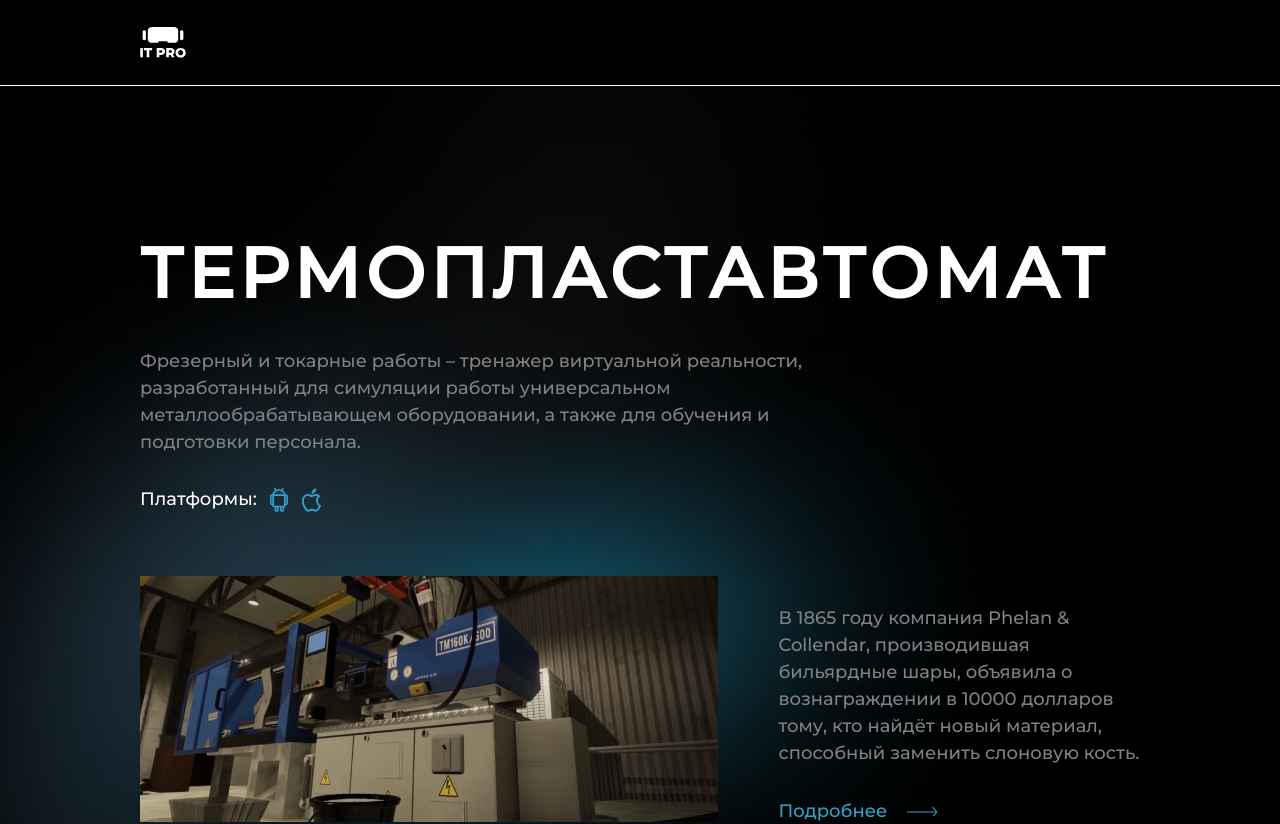
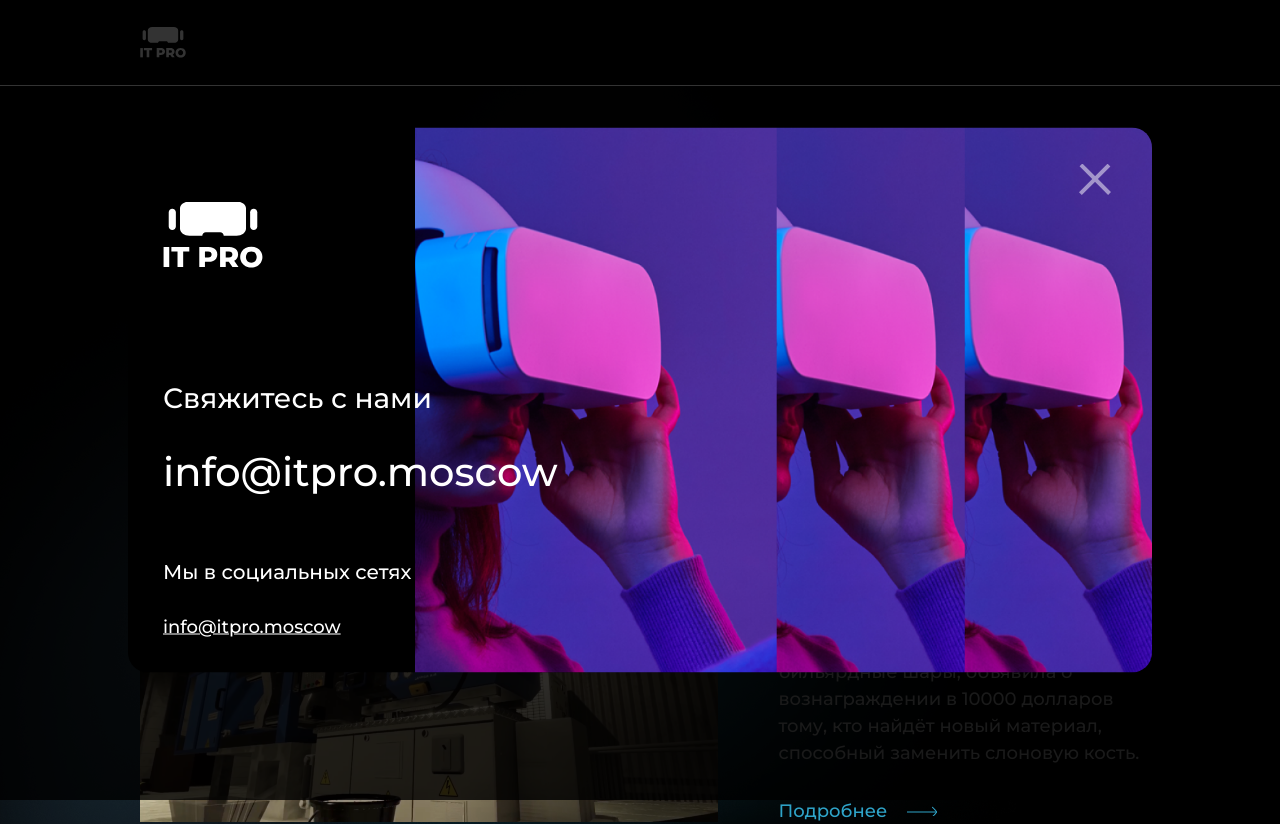
Before and after one commit to sofia-g-per/ITPRO_front, a React (Create React App) app: page / in a window 1280 px wide. Shown: the top 824 px of the page. Built offline with nearby package versions, Linux system fonts and the light colour scheme.

Commit message:
Basic Popup template and Contacts popup

```diff
--- a/src/App.js
+++ b/src/App.js
@@ -5,6 +5,8 @@ import TheHeader from './components/theHeader.jsx';
 import TheFooter from './components/theFooter.jsx';
 import {Route, Routes, BrowserRouter as Router} from 'react-router-dom';
 import React from 'react';
+import Popup from './components/UI/Popup';
+import ContactsPopup from './components/ContactsPopup.jsx';
 
 function App() {
   let portfolio = [
@@ -138,7 +140,11 @@ function App() {
 
   return (
     <React.Fragment>
+
       <TheHeader></TheHeader>
+      <Popup containerClass="contacts-popup">
+        <ContactsPopup></ContactsPopup>
+      </Popup>
       <Router>
         <Routes>
           <Route path="/" exact element={<Project project={portfolio[0].projects[0]} />}/>
--- /dev/null
+++ b/src/components/ContactsPopup.jsx
@@ -0,0 +1,20 @@
+import React from 'react'
+import '../css/contacts-popup.css'
+import logo from "../img/Logo.svg";
+
+
+export default function ContactsPopup() {
+  return (
+    <div className='contacts-popup__content'>
+        <img className='contacts-popup__logo' src={logo} alt="Логотип ITPRO" />
+        <div className="contacts-popup__mail contacts-popup__item">
+            <p className='contacts-popup__mail__text'>Свяжитесь с нами</p>
+            <a className='contacts-popup__mail__link' href="mailto:info@itpro.moscow">info@itpro.moscow</a>
+        </div>
+        <div className="contacts-popup__socials contacts-popup__item">
+            <p className='contacts-popup__socials__text'>Мы в социальных сетях</p>
+            <a href="mailto:info@itpro.moscow">info@itpro.moscow</a>
+        </div>
+    </div>
+  )
+}
--- /dev/null
+++ b/src/components/UI/Popup.jsx
@@ -0,0 +1,17 @@
+import React from 'react'
+import '../../css/UI/popup.css';
+import xSVG from '../../img/x-button.svg'
+
+export default function Popup({containerClass, children}) {
+  return (
+      <React.Fragment>
+        <div className='page-overlay'></div>
+        <dialog className={'popup ' + containerClass} open>
+            <button aria-label='закрыть попап' className='x-button'>
+                <img src={xSVG} alt="закрыть попап" />
+            </button>
+            {children}
+        </dialog>
+    </React.Fragment>
+  )
+}
--- /dev/null
+++ b/src/css/UI/popup.css
@@ -0,0 +1,42 @@
+.page-overlay{
+    position: fixed;
+    left: 50%;
+    top: 50%;
+    transform: translate(-50%, -50%);
+    width: 100vw;
+    height: 100vh;
+
+    background: var(--color-black);
+    opacity: .8;
+    z-index: 9;
+}
+
+.popup{
+    border: none;
+    position: fixed;
+    z-index: 10;
+    left: 50%;
+    top: 50%;
+    transform: translate(-50%, -50%);
+
+    display: grid;
+    width: 80vw;
+    padding: 3.5rem;
+    border-radius: 2rem;
+    background-color: var(--color-black);
+}
+
+.x-button{
+    background-color: transparent;
+    border: none;
+    cursor: pointer;
+    opacity: .5;
+    justify-self: right;
+
+    transition: .3s;
+}
+
+.x-button:hover,
+.x-button:active{
+    opacity: 1;
+}
--- /dev/null
+++ b/src/css/contacts-popup.css
@@ -0,0 +1,40 @@
+.contacts-popup{
+    background:
+        url('../img/contacts-background-image.png') center right / auto 100% no-repeat,
+        var(--color-black);
+}
+
+.contacts-popup__content{
+    width: 50%;
+    display: grid;
+    grid-template-rows: 1fr 1fr auto;
+    row-gap: 8vh;
+}
+
+.contacts-popup__logo{
+    width: 7.8vw;
+}
+
+.contacts-popup__content:last-child{
+    justify-self: baseline;
+}
+
+.contacts-popup__item{
+    display: flex;
+    flex-direction: column;
+    gap: 4vh;
+}
+
+.contacts-popup__mail__link{
+    font-size: 4rem;
+    font-weight: 400;
+    text-decoration: none;
+}
+
+.contacts-popup__mail__text{
+    font-size: 2.8rem;
+}
+
+.contacts-popup__socials__text{
+    font-size: 2rem;
+}
--- a/src/css/index.css
+++ b/src/css/index.css
@@ -31,6 +31,8 @@ body {
   font-size: var(--text-font-size);
   color: var(--color-white);
 
+  position: relative;
+  z-index: 0;
 }
 
 *{
@@ -39,6 +41,8 @@ body {
   font-family: var(--font-family);
   font-size: var(--text-font-size);
   color: var(--color-white);
+  z-index: 0;
+
 
 }
 
--- a/src/pages/Project.jsx
+++ b/src/pages/Project.jsx
@@ -2,6 +2,7 @@
 import '../css/pages/project.css'
 import ProjectImageCard from '../components/ProjectImageCard.jsx'
 import PlatformList from '../components/PlatformList.jsx'
+
 
 function Project({project}) {
   console.log(project);
```
Also changed, not shown: src/img/contacts-background-image.png (added), src/img/x-button.svg (added).
